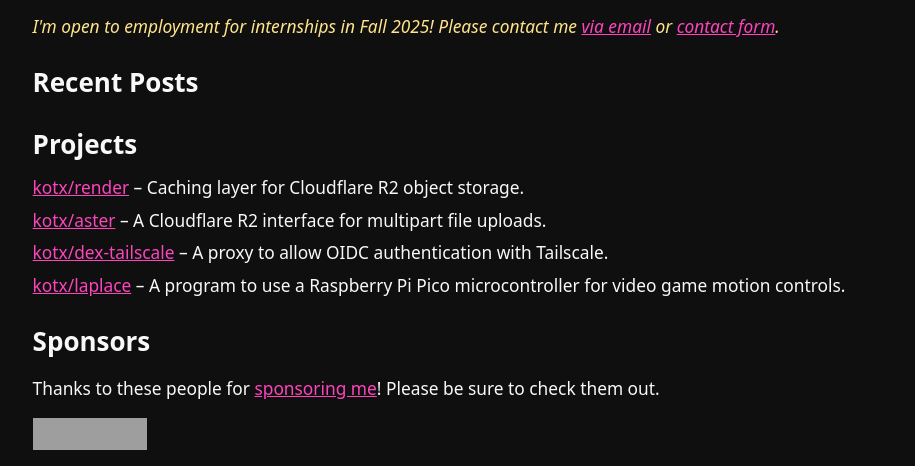
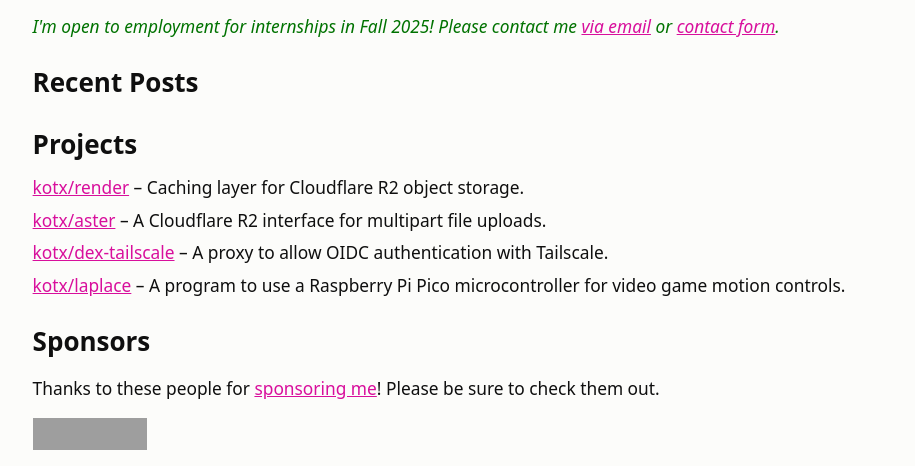
Before and after one commit to kotx/kot.pink, an Eleventy site: page index.njk in a window 1280 px wide. Shown: the part 184-650 px from the top of the page, without its empty margins (1-916 px from the left). Built offline with nearby package versions, Linux system fonts and the light colour scheme; Eleventy itself is replaced by a stand-in of ours; files that its build step writes are made by us from their sources; grey boxes are pictures that could not be loaded; what git-repo-info, is-git-dirty would draw is missing.

Commit message:
Add light theme, improve accessibility

```diff
--- a/_includes/site.css
+++ b/_includes/site.css
@@ -5,6 +5,14 @@
   --color-text-secondary: oklch(92.5% 0.115 92);
   --color-primary: oklch(69% 0.245 345.5);
   --color-secondary: oklch(81.22% 0.108 317);
+
+  @media (prefers-color-scheme: light) {
+    --color-bg: oklch(0.99 0.0021 115.35);
+    --color-text: oklch(0.17 0 0);
+    --color-text-secondary: oklch(0.46 0.2097 144);
+    --color-primary: oklch(59% 0.245 345.5);
+    --color-secondary: oklch(54.22% 0.108 317);
+  }
 
   /* Typography */
   --font-size-heading: 22pt;
@@ -30,7 +38,7 @@
   background-color: var(--color-bg);
   color: var(--color-text);
   padding: var(--spacing-base);
-  color-scheme: dark;
+  color-scheme: dark light;
 }
 
 a {
```
